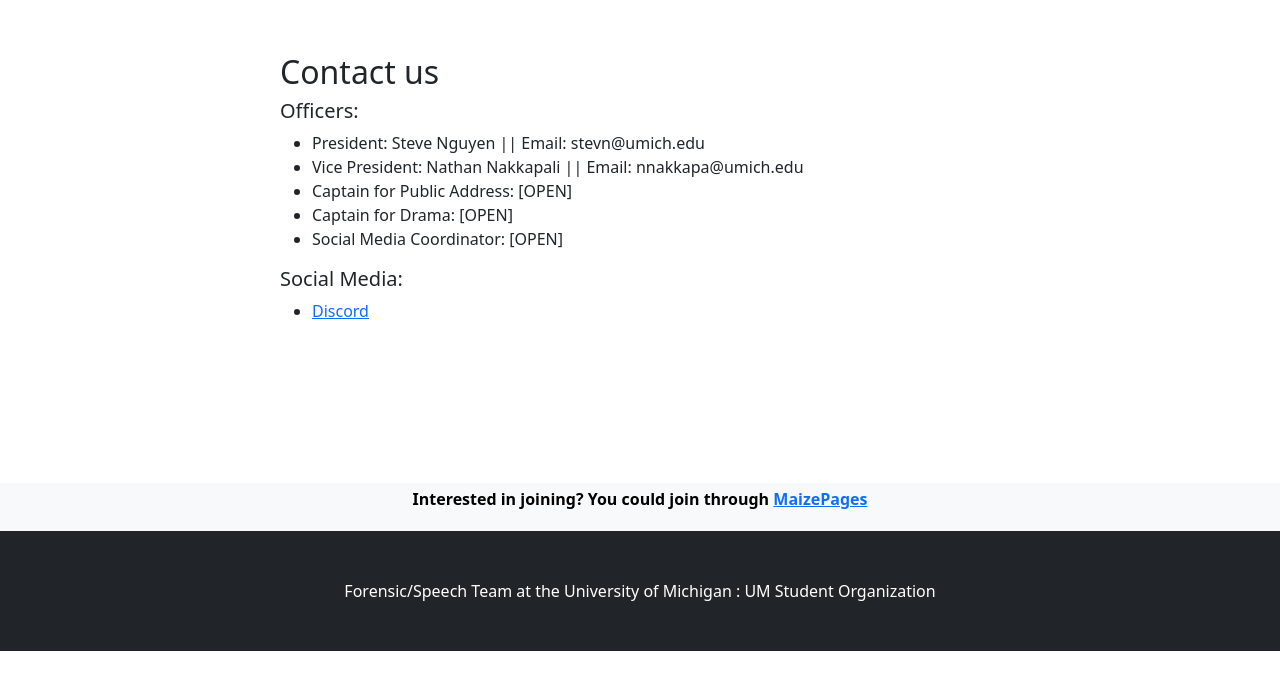
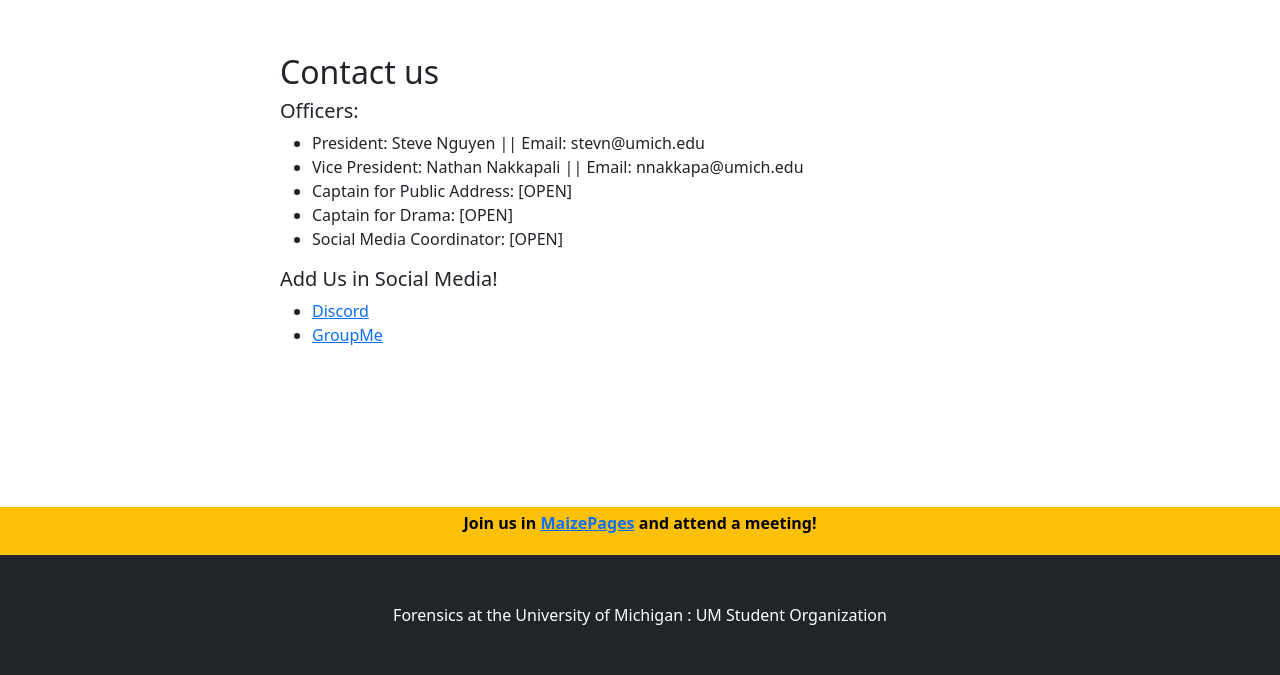
Before and after one commit to osarius/Forensics, a plain HTML site: page index.html in a window 1280 px wide. Shown: the part 1938-2613 px from the top of the page. Before the commit the page ends 2589 px from the top, so only its background shows below. Drawn offline with nearby package versions, Linux system fonts and the light colour scheme.

Commit message:
Update index.html

```diff
--- a/index.html
+++ b/index.html
@@ -71,7 +71,7 @@
                     font-size: 24px;
                 }
             }
-            }
+
         </style>
         <header class="bg-primary text-white"> <!--removed bg-gradient and modified bg-primary class-->
             <div class="container px-4 text-center">
@@ -132,21 +132,21 @@
                             <li>Captain for Drama: [OPEN]</li>
                             <li>Social Media Coordinator: [OPEN]</li>
                         </ul>
-                        <h5>Social Media:</h5>
+                        <h5>Add Us in Social Media!</h5>
                         <ul>
                             <li><a href="https://discord.gg/SuEgRmjTT8">Discord</a></li>
+                            <li><a href = "https://groupme.com/join_group/92713657/ushGHoA1">GroupMe</a></li>
                         </ul>
                     </div>
                 </div>
-
             </div>
         </section>
-        <section class="py-1 bg-light">
-            <p class="text-center text-black" style="font-weight:bolder;">Interested in joining? You could join through <a href="https://maizepages.umich.edu/organization/forensics">MaizePages</a></p>
+        <section class="py-1 bg-warning">
+            <p class="text-center text-black" style="font-weight:bolder;">Join us in <a href="https://maizepages.umich.edu/organization/forensics">MaizePages</a> and attend a meeting!</p>
         </section>
         <!-- Footer-->
         <footer class="py-5 bg-dark">
-            <div class="container px-4"><p class="m-0 text-center text-white">Forensic/Speech Team at the University of Michigan : UM Student Organization</p></div>
+            <div class="container px-4"><p class="m-0 text-center text-white">Forensics at the University of Michigan : UM Student Organization</p></div>
         </footer>
         <!-- Bootstrap core JS-->
         <script src="https://cdn.jsdelivr.net/npm/bootstrap@5.1.3/dist/js/bootstrap.bundle.min.js"></script>
```
